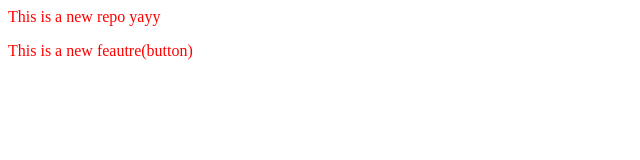
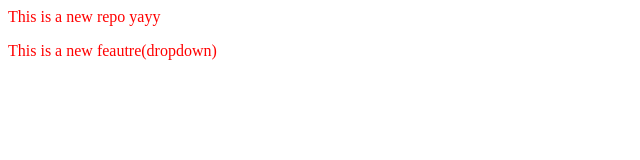
Before and after one commit to beeplovetmalcna-hue/localrepo, a plain HTML site: page index.html in a window 1280 px wide. Shown: the full height of the page, 0-640 px from the left. Drawn offline with Linux system fonts and the light colour scheme.

Commit message:
add dropdown

```diff
--- a/index.html
+++ b/index.html
@@ -1,3 +1,3 @@
 <p>This is a new repo yayy</p>
 <link rel="stylesheet" href="style.css">
-<p>This is a new feautre(button)</p>
+<p>This is a new feautre(dropdown)</p>
```
